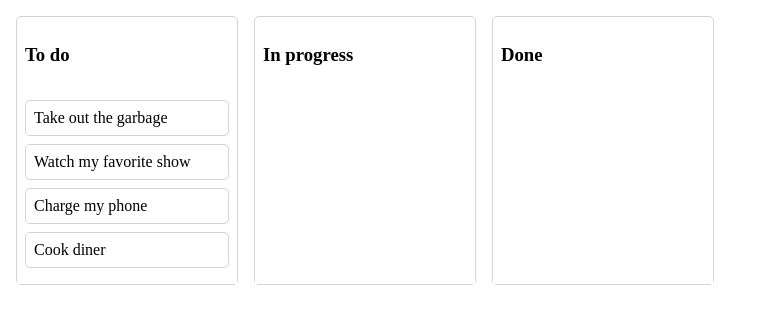
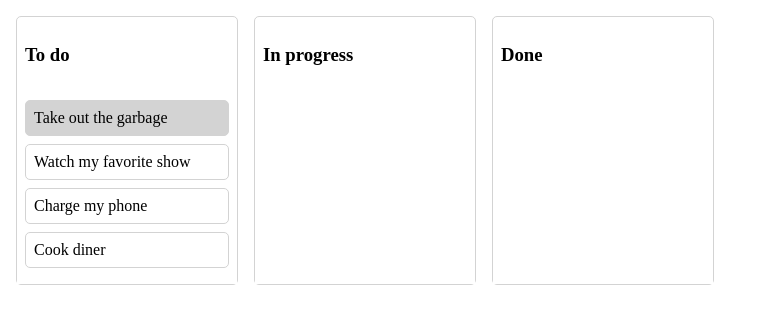
Before and after one commit to Elshad98/drag-and-drop, a React (Create React App) app: page / in a window 1280 px wide. Shown: the top 324 px of the page, without its empty margins (0-761 px from the left). Built offline with nearby package versions, Linux system fonts and the light colour scheme.

Commit message:
Added allow Movement using react-beautiful-dnd Draggable and Droppable Props

```diff
--- a/src/components/Column.js
+++ b/src/components/Column.js
@@ -27,7 +27,10 @@ class Column extends React.Component {
         return (
             <Container>
                 <Title>{this.props.column.title}</Title>
-                <Droppable droppableId={this.props.column.id}>
+                <Droppable
+                    droppableId={this.props.column.id} type="TYPE"
+                    isDropDisabled={this.props.isDropDisabled}
+                >
                     {(provided, snapshot) => (
                         <TaskList
                             ref={provided.innerRef}
--- a/src/components/Task.js
+++ b/src/components/Task.js
@@ -7,20 +7,31 @@ const Container = styled.div`
     border-radius: 5px;
     padding: 8px;
     margin-bottom: 8px;
-    background-color: ${props => (props.isDragging ? '#AACD00' : '#fff')};
+    background-color: ${props =>
+        props.isDragDisabled
+            ? 'lightgrey'
+            : props.isDragging
+                ? 'lightgreen'
+                : 'white'};
     display: flex;
 `;
 
 class Task extends React.Component {
     render() {
+        const isDragDisabled = this.props.task.id === 'task-1';
         return (
-            <Draggable draggableId={this.props.task.id} index={this.props.index}>
+            <Draggable
+                draggableId={this.props.task.id}
+                index={this.props.index}
+                isDragDisabled={isDragDisabled}
+            >
                 {(provided, snapshot) => (
                     <Container
                         {...provided.draggableProps}
                         {...provided.dragHandleProps}
                         ref={provided.innerRef}
                         isDragging={snapshot.isDragging}
+                        isDragDisabled={isDragDisabled}
                     >
                         {this.props.task.content}
                     </Container>
```
